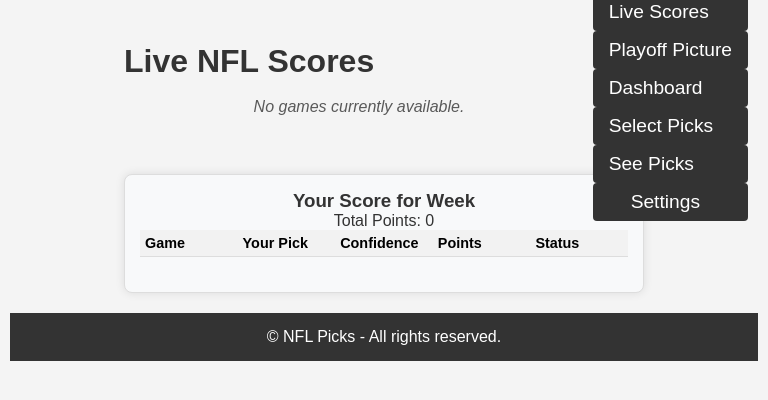
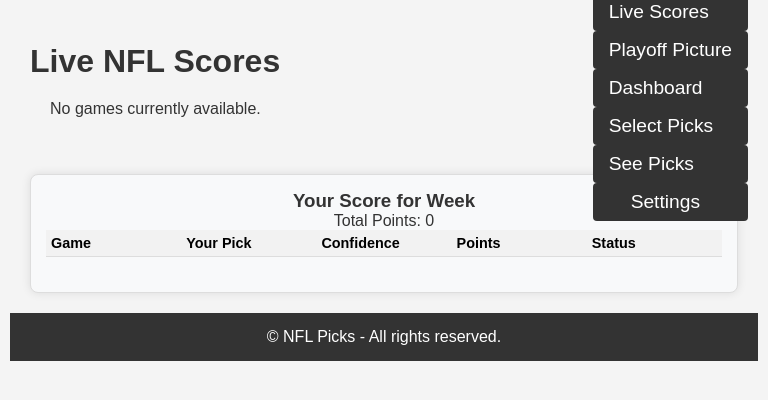
Before and after one commit to stevenbarnes2017/NFL_Football_Pool, a Flask app: page /live-scores in a window 768 px wide. Shown: the part 65-465 px from the top of the page. Run offline with Flask 3, Linux system fonts and the light colour scheme; data comes from the database, SQL or seed files in the repository; data that the repository does not hold is empty.

Commit message:
fix mobile layout of scoreboard 7

```diff
--- a/Football_Project/static/css/live_scores.css
+++ b/Football_Project/static/css/live_scores.css
@@ -1,12 +1,12 @@
 /* ===========================
    Floating box (user summary)
+   Desktop default: fixed on right
    =========================== */
 #user-score-box.floating-box {
   position: fixed;
-    top: 120px;              /* clears the navbar */
+  top: 120px;                /* clears navbar */
   right: 20px;
-    width: 20px;
-    max-width: 520px;
+  width: clamp(320px, 28vw, 520px);
   max-height: 90vh;
   overflow-y: auto;
   overflow-x: auto;
@@ -15,19 +15,18 @@
   padding: 15px;
   border-radius: 8px;
   box-shadow: 0 0 10px rgba(0,0,0,0.1);
-    z-index: 200;            /* below nav (1000), above cards */
+  z-index: 200;              /* below nav (1000), above cards */
 }
 
 /* ===============
-   Table in the box
+   Table inside box
    =============== */
 #user-picks-table {
   width: 100%;
   border-collapse: collapse;
   font-size: 0.9em;
-    table-layout: fixed;     /* prevent horizontal growth */
+  table-layout: fixed;
 }
-
 #user-picks-table th,
 #user-picks-table td {
   padding: 5px;
@@ -36,7 +35,6 @@
   word-wrap: break-word;
   white-space: normal;
 }
-
 #user-picks-table th {
   background-color: #f2f2f2;
   color: #000;
@@ -47,155 +45,82 @@
    Scoreboard layout
    ================= */
 
-/* Reset base.css tweaks so we control width here */
-/* Scoreboard Grid: Flexbox for Horizontal Alignment */
+/* Neutralize any negative margins from global styles on this page */
 .scoreboard-grid {
-    display: flex;
-    flex-wrap: wrap;
-    gap: 20px;
-    justify-content: flex-start;
-    align-items: flex-start;
-    width: calc(100% - 50px);
+  margin-left: 0 !important;
+  width: 100% !important;
   padding: 20px;
-    margin-left: -75px;
   box-sizing: border-box;
 }
 
-/* Card styles */
+/* Lay out game cards in a responsive grid */
+#live-scoreboard,
+#last-week-scoreboard {
+  display: grid;
+  grid-template-columns: repeat(auto-fill, minmax(280px, 1fr));
+  gap: 24px;
+  align-items: stretch;
+}
+
+/* Make cards fluid (override any fixed width from global CSS) */
 .game-card {
+  width: 100% !important;
+  max-width: none !important;
+  margin: 0;
+  box-sizing: border-box;
   display: flex;
   flex-direction: column;
   padding: 15px;
   border: 1px solid #ddd;
-    margin-bottom: 12px;
   border-radius: 8px;
   background-color: #fff;
   text-align: left;
   box-shadow: 0 2px 5px rgba(0,0,0,0.1);
   transition: transform 0.3s ease;
 }
-
 .game-card:hover {
-    transform: scale(1.02);
-    background-color: #f9f9f9;
+  transform: translateY(-2px);
 }
 
-.game-card a {
-    color: inherit;
-    text-decoration: none;
+/* Reserve space for the fixed user box on wide screens so cards don't go underneath */
+@media (min-width: 1200px) {
+  .scoreboard-grid { margin-right: 560px; } /* box width (~520) + gutter */
 }
 
-.team-logos {
-    display: flex;
-    justify-content: space-between;
-    align-items: center;
-    margin-bottom: 12px;
+/* Tablet tuning: increase columns progressively */
+@media (min-width: 700px) and (max-width: 1199px) {
+  #live-scoreboard,
+  #last-week-scoreboard { grid-template-columns: repeat(2, 1fr); }
+}
+@media (min-width: 1000px) and (max-width: 1199px) {
+  #live-scoreboard,
+  #last-week-scoreboard { grid-template-columns: repeat(3, 1fr); }
 }
 
-.team-logo img {
-    width: 60px;
-    height: 60px;
-    border-radius: 50%;
-    border: 1px solid #ddd;
-    transition: box-shadow 0.3s ease;
+/* =========================
+   Small screens (any orientation)
+   Always stack user box below
+   ========================= */
+@media (max-width: 900px), (max-height: 500px) {
+  #user-score-box.floating-box {
+    position: static !important;  /* leave normal flow */
+    top: auto !important;         /* neutralize JS-set top */
+    right: auto !important;
+    width: 100% !important;
+    margin-top: 16px;
+    max-height: none !important;
+    z-index: auto !important;
   }
 
-.team-logo img:hover {
-    box-shadow: 0 0 8px rgba(0, 0, 0, 0.2);
-}
-
-.score {
-    display: flex;
-    justify-content: center;
-    font-size: 1.3em;
-    font-weight: bold;
-    color: #333;
-    margin: 8px 0;
-}
-
-.team-score { flex: 1; text-align: center; }
-.vs-divider { font-weight: normal; color: #888; }
-
-.game-details {
-    display: flex;
-    flex-direction: column;
-    gap: 5px;
-    margin-top: 10px;
-    padding-top: 10px;
-    border-top: 1px solid #ddd;
-    color: #555;
-    font-size: 0.9em;
-}
-
-.game-details div { display: flex; justify-content: space-between; }
-.game-details span { font-weight: bold; }
-
-.winning { color: green; }
-.losing  { color: red; }
-.pending { color: gray; }
-
-.no-games {
-    opacity: 0.8;
-    font-style: italic;
-    padding: 8px 0;
-}
-
-
-
-  #user-score-box.floating-box {
-    width: 520px !important;            /* stretch the box a bit */
-    right: 20px !important;
-  }
-
-/* --- MOBILE PORTRAIT: stack the user box below and center cards --- */
-@media (max-width: 768px) and (orientation: portrait) {
-  #user-score-box.floating-box {
-    position: static;
-    top: auto;
-    right: auto;
-    width: 100%;
-    margin-top: 20px;
-    max-height: none;
-  }
-
-  .scoreboard-grid {            /* parent wrapper */
-    margin-left: 0;
-    padding: 10px;
+  .scoreboard-grid {
+    margin-right: 0 !important;
+    margin-left: 0 !important;
+    padding: 10px !important;
   }
 
   #live-scoreboard,
   #last-week-scoreboard {
-    justify-content: center;
-    margin: 0;
-    padding: 0;
-    width: 100%;
+    grid-template-columns: 1fr;   /* single column on narrow/short screens */
+    gap: 12px;
   }
 }
-
-/* --- MOBILE LANDSCAPE: turn the user box into a bottom drawer --- */
-@media (max-height: 500px) and (max-width: 900px) and (orientation: landscape) {
-  #user-score-box.floating-box {
-    position: fixed;
-    left: 0;
-    right: 0;
-    bottom: 0;
-    top: auto;
-    width: 100%;
-    max-height: 45vh;
-    overflow: auto;
-    border-radius: 10px 10px 0 0;
-    z-index: 1000;
-  }
-
-  /* Make sure cards aren’t hidden behind the drawer */
-  #live-scoreboard,
-  #last-week-scoreboard {
-    padding-bottom: 50vh;
-    justify-content: center;
-  }
-
-  .scoreboard-grid {
-    margin-left: 0;
-    padding: 8px;
-  }
-}
```
Lines whose indentation alone changed are shown as unchanged.
